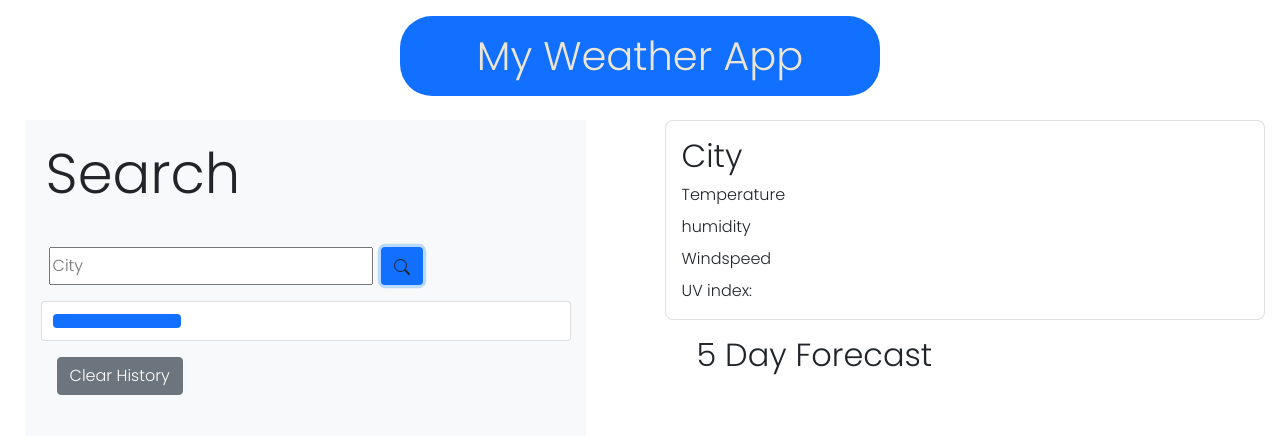
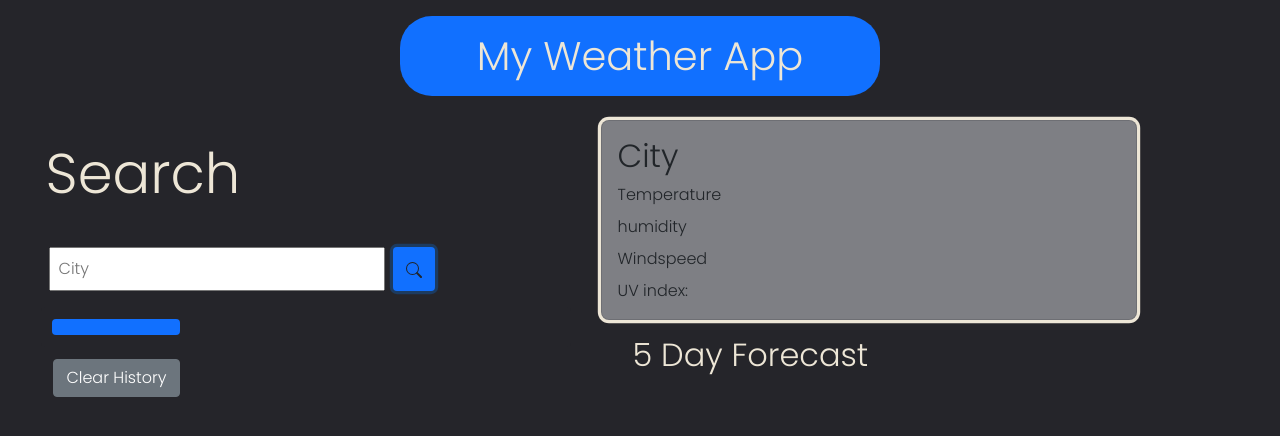
Before and after one commit to IvanTorresMia/My-Weather-app-Ivan, a plain HTML site: page index.html in a window 1280 px wide. Both pictures are taken after a click on the button 401 px from the left and 266 px from the top of the page. Drawn offline with nearby package versions, Linux system fonts and the light colour scheme; no server answers.

Commit message:
fresh styling and adjesting

```diff
--- a/index.html
+++ b/index.html
@@ -16,6 +16,7 @@
       crossorigin="anonymous"
     />
     <link rel="stylesheet" href="style.css">
+    <link href="https://unpkg.com/aos@2.3.1/dist/aos.css" rel="stylesheet">
 
     <title>My Weather App</title>
   </head>
@@ -81,6 +82,10 @@
 
     <!-- Optional JavaScript -->
     <!-- jQuery first, then Popper.js, then Bootstrap JS -->
+    <script src="https://unpkg.com/aos@2.3.1/dist/aos.js"></script>
+    <script>
+      AOS.init();
+    </script>
     <script
       src="https://code.jquery.com/jquery-3.5.1.slim.min.js"
       integrity="sha384-DfXdz2htPH0lsSSs5nCTpuj/zy4C+OGpamoFVy38MVBnE+IbbVYUew+OrCXaRkfj"
--- a/script.js
+++ b/script.js
@@ -44,12 +44,11 @@ function renderBtn() {
   let searchHistory = $(".search-history");
   searchHistory.empty();
   for (let i = 0; i < btnArr.length; i++) {
-    let historyBtn = $("<button>").addClass(
-      "btn city-button"
-    );
+    let historyBtn = $("<button>").addClass("city-button");
     // let removeBtn = $("<button>").addClass("btn btn-danger mt-2 removeBtn");
     let cityName = btnArr[i];
     historyBtn.text(cityName);
+    historyBtn.attr("data-aos", "fade-down");
     // removeBtn.text("Delete");
     searchHistory.append(historyBtn);
     // searchHistory.append(removeBtn);
@@ -107,30 +106,15 @@ function currentWeather(cityName) {
       let UvSpan = $(".uvIndex");
       UvSpan.text(UVindexVal);
       if (UVindexVal > 10) {
-        UvSpan.attr(
-          "style",
-          "background-color: #5E11BD;"
-        );
+        UvSpan.attr("style", "background-color: #5E11BD;");
       } else if (UVindexVal < 10 && UVindexVal > 7) {
-        UvSpan.attr(
-          "style",
-          "color: #7C0802;"
-        );
+        UvSpan.attr("style", "color: #7C0802;");
       } else if (UVindexVal < 8 && UVindexVal > 5) {
-        UvSpan.attr(
-          "style",
-          "color: #FD490F;"
-        );
+        UvSpan.attr("style", "color: #FD490F;");
       } else if (UVindexVal < 6 && UVindexVal > 2) {
-        UvSpan.attr(
-          "style",
-          "color: #F2D031;"
-        );
+        UvSpan.attr("style", "color: #F2D031;");
       } else {
-        UvSpan.attr(
-          "style",
-          "color: #435A39;"
-        );
+        UvSpan.attr("style", "color: #435A39;");
       }
     });
   });
@@ -161,10 +145,8 @@ function get5Day(cityName) {
           currentDay.weather[0].icon +
           "@2x.png"
       );
-      cardDiv.attr(
-        "class",
-        "col weather-cards"
-      );
+      cardDiv.attr("class", "col weather-cards rounded");
+      cardDiv.attr("data-aos", "fade-right");
       cardDiv.append(iconImg, currenTime, temp, humidity);
       $(".fiveDayCon").append(cardDiv);
     }
--- a/style.css
+++ b/style.css
@@ -2,6 +2,7 @@
 
 body {
   font-family: "Poppins", sans-serif;
+  background-color: #25252a;
   max-width: 100%;
   overflow-x: hidden;
 }
@@ -35,6 +36,11 @@ header h1 {
 .search-container {
   margin-left: 2%;
   max-width: 35rem;
+  background-color: #25252a !important;
+}
+
+.search-container label {
+  color: #ede6d6;
 }
 
 @media only screen and (max-width: 500px) {
@@ -46,12 +52,16 @@ header h1 {
     margin-left: 0%;
   }
   .weather-container {
-      margin-left: 0%;
+    margin-right: 2.3rem !important;
+    margin-left: 5% !important;
   }
 }
 
 .search {
   margin-bottom: 1rem;
+}
+.search input {
+  padding: 0.5rem;
 }
 
 .search button {
@@ -61,17 +71,29 @@ header h1 {
 
 .search-history {
   padding: 0.5rem;
+  background-color: #25252a;
+  border: none;
 }
 
 .city-button {
+  background-color: #1170ff;
   max-width: 8rem;
-  background-color: #1170ff;
+  padding: 0.5rem;
+  border: none;
+  box-shadow: inset 0 0 0 0 #7e7f84;
+  border-radius: 0.25rem;
+  transition: ease-out 0.3s;
+  outline: none;
   color: #ede6d6;
   margin: 0.23rem;
 }
 
+.city-button:hover {
+  box-shadow: inset 8rem 0 0 0 #7e7f84;
+}
+
 .clearBtn {
-  margin: 1rem;
+  margin: 0.8rem;
   margin-right: 0 auto;
 }
 
@@ -79,19 +101,23 @@ header h1 {
 
 .weather-container {
   margin-bottom: 4rem;
-  margin-left: 8%;
+  margin-left: 6%;
+  /* margin-right: 2.5rem !important; */
   max-width: 70rem;
 }
 
 @media only screen and (max-width: 1440px) {
   .weather-container {
-    margin-left: 5%;
+    margin-left: 0%;
+    margin-right: 10%
   }
 }
 
 .current-weather {
   padding: 1rem;
   border-radius: 0.5rem;
+  background-color: #7e7f84;
+  box-shadow: 0 0 0 0.2rem #ede6d6;
 }
 
 .uvIndex {
@@ -109,11 +135,12 @@ header h1 {
 
 .fiveday-wrapper h2 {
   margin-left: 1rem;
+  color: #ede6d6;
 }
 
 .weather-cards {
   background-color: #1170ff;
-  box-shadow: 0.5rem 0.5rem 1rem #f2d031;
+  box-shadow: 0.5rem 0.5rem 1rem grey;
   color: #ede6d6;
   margin: 2rem;
   text-align: center;
```
Lines whose indentation alone changed are shown as unchanged.
